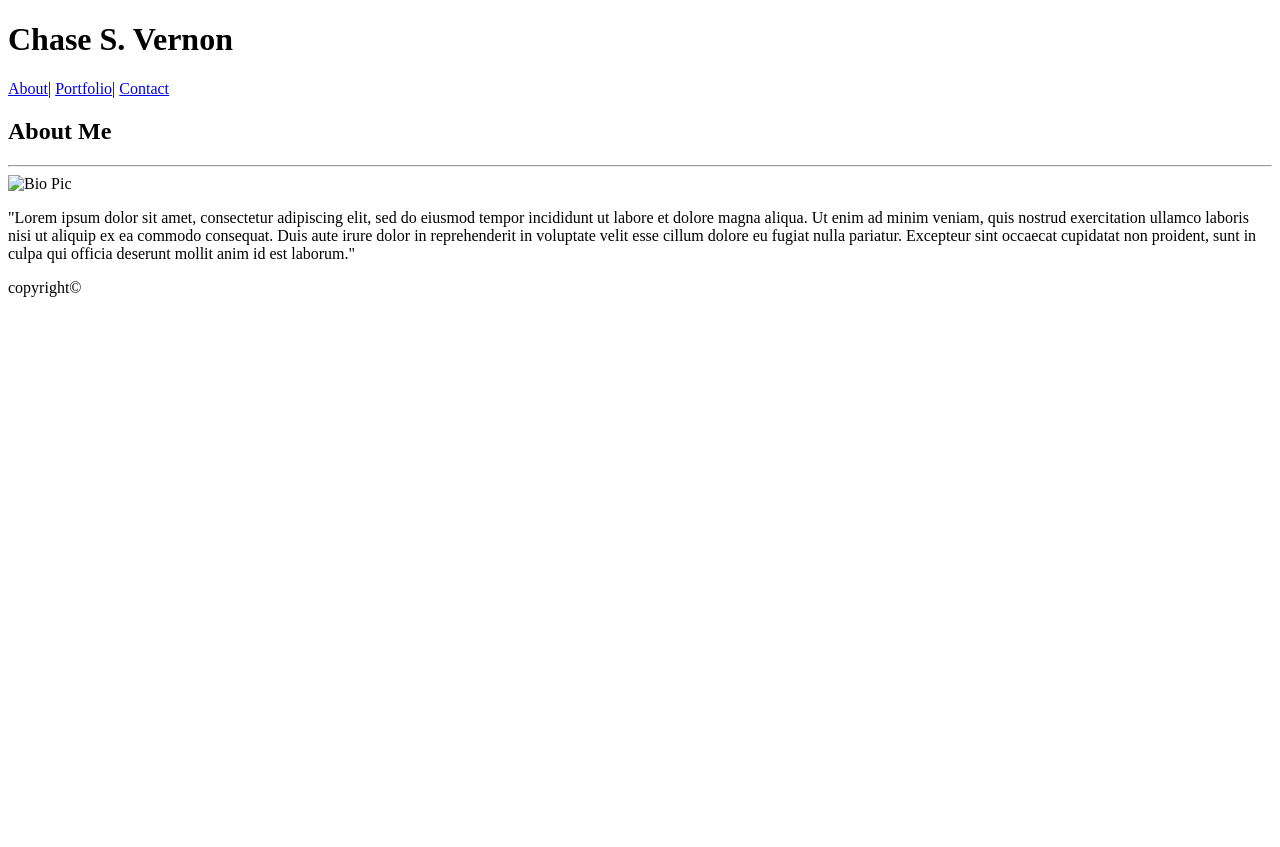
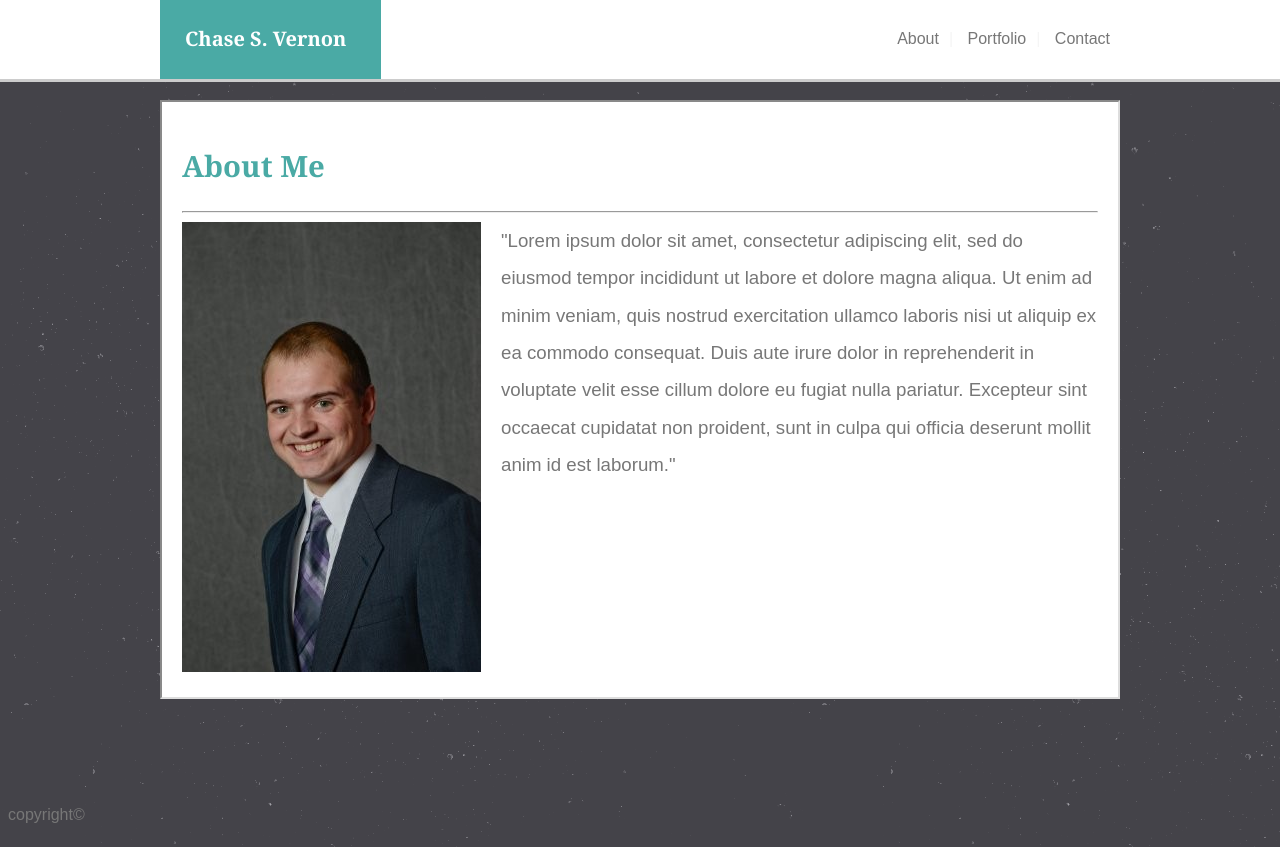
Before and after one commit to csvernon/Basic-Portfolio, a plain HTML site: page index.html in a window 1280 px wide. Before the commit the page ends 800 px from the top, so only its background shows below. Drawn offline with Linux system fonts and the light colour scheme.

Commit message:
started .css file

```diff
--- /dev/null
+++ b/assets/css/style.css
@@ -0,0 +1,77 @@
+* {
+  box-sizing: border-box;
+}
+body {
+  background-image: url("../images/stardust_@2X.png");
+  color: #777777;
+  font-family: 'Arial', 'Helvetica Neue', Helvetica, sans-serif;
+}
+h1 {
+  font-family:'Georgia', Times, Times New Roman, serif;
+  font-size: 22pt;
+  float: left;
+  padding: 25px;
+  margin: 0px;
+  font-size: 20px;
+  width: 23%;
+  height: 79px;
+  color: #ffffff;
+  background:#4aaaa5;
+}
+h2 {
+  font-family:'Georgia', Times, Times New Roman, serif;
+  color: #4aaaa5;
+  font-size: 22pt;
+}
+a {
+  margin: 10px;
+  color: #777777;
+  font-size:12pt;
+  text-decoration:none;
+}
+img {
+  float: left;
+  margin: 0 20px 5px 0;
+}
+p {
+  margin-top: 0;
+  line-height:200%;
+}
+header {
+  background-color: #ffffff;
+  border-bottom-style: inset;
+  border-color: #cccccc;
+  position: fixed;
+  top: 0;
+  right: 0;
+  left: 0;
+  z-index: 1;
+}
+.header-bar {
+  margin: auto;
+  width: 960px;
+  color: #ffffff;
+}
+section{
+  background-color: #ffffff;
+  margin: auto;
+  max-width: 960px;
+  border: 2px #dddddd solid;
+  border-style: inset;
+  margin-top: 100px;
+  margin-bottom: 100px;
+  padding: 20px;
+  font-size: 14pt;
+  overflow: auto;
+}
+.link-container {
+  float: right;
+  padding: 30px 0px;
+}
+.grey {
+  color: #f5f5f5;
+}
+.color {
+  background-color:#4aaaa5;
+  color: #ffffff;
+}
--- a/index.html
+++ b/index.html
@@ -4,8 +4,8 @@
     <meta charset="utf-8" />
     <meta http-equiv="X-UA-Compatible" content="IE=edge">
     <title>Chase S Vernon</title>
-    <link rel="stylesheet" href="" />
-    <link rel="icon" type="image/png" href=""/>
+    <link rel="stylesheet" href="assets/css/style.css" />
+    <link rel="icon" type="image/png" href="assets/images/headshot.jpg"/>
 </head>
 <body class="content">
     <header>
@@ -24,7 +24,7 @@
         <div>
             <h2>About Me</h2>
             <hr>
-            <img src="" height="450" width="299" alt="Bio Pic">
+            <img src="assets/images/FullHeadshot.png" height="450" width="299" alt="Bio Pic">
             <p>"Lorem ipsum dolor sit amet, consectetur adipiscing elit, sed do eiusmod tempor incididunt ut labore et dolore magna aliqua. Ut enim ad minim veniam, quis nostrud exercitation ullamco laboris nisi ut aliquip ex ea commodo consequat. Duis aute irure dolor in reprehenderit in voluptate velit esse cillum dolore eu fugiat nulla pariatur. Excepteur sint occaecat cupidatat non proident, sunt in culpa qui officia deserunt mollit anim id est laborum."</p>
             </div>
     </section>
```
Also changed, not shown: contact.html (+2 -2 lines), portfolio.html (+2 -2 lines).
